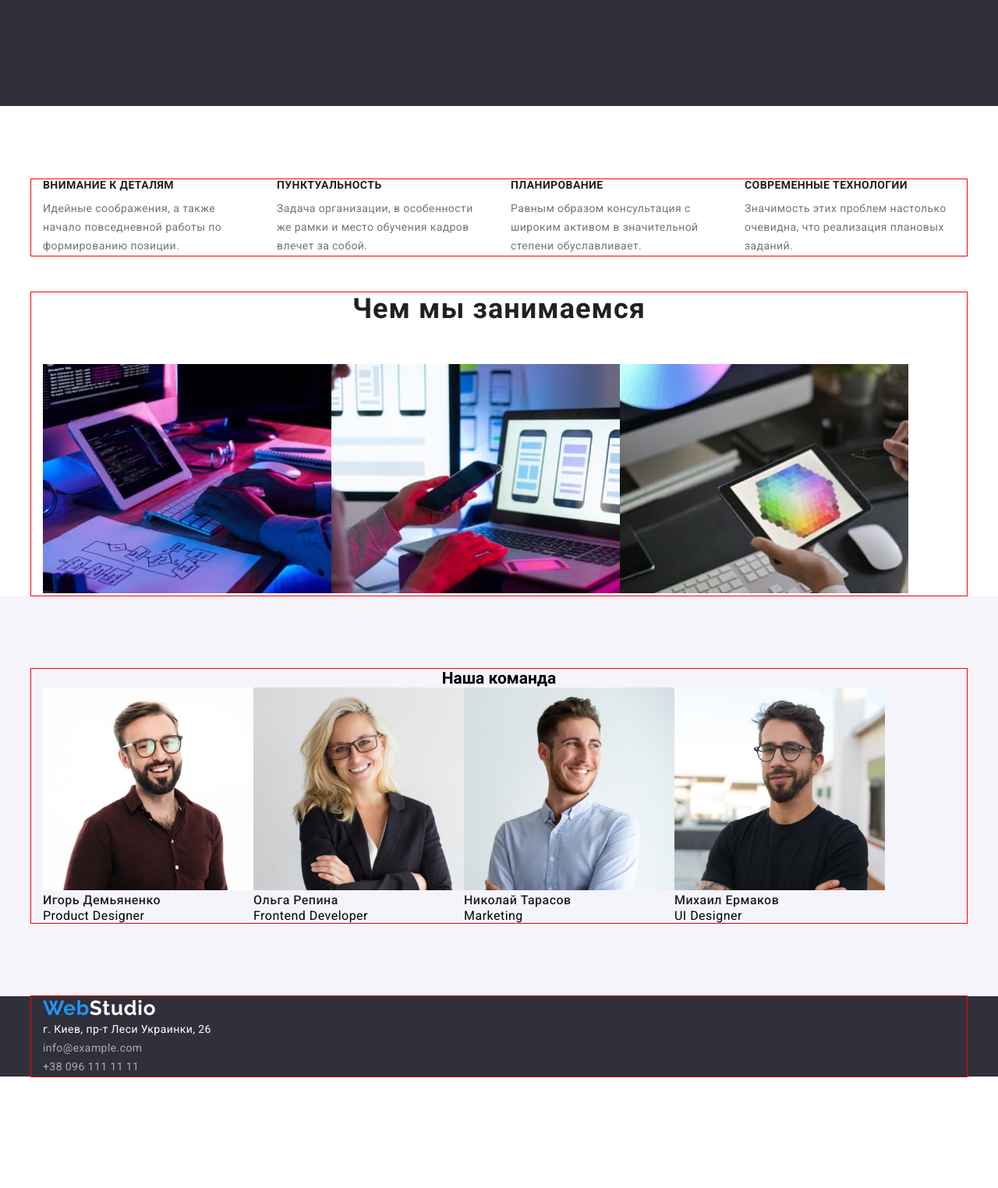
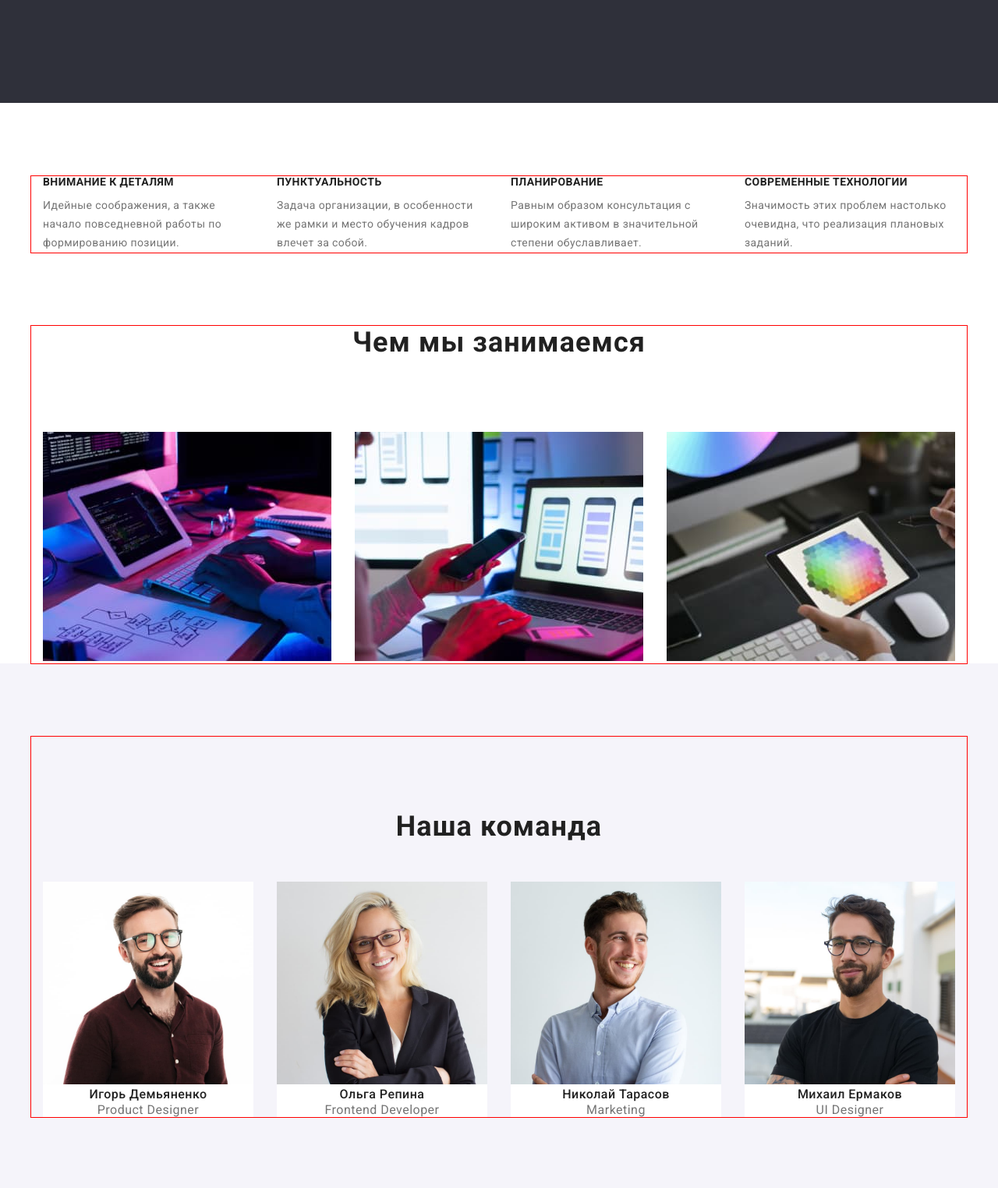
Before and after one commit to dmstepanuik/hw-3, a plain HTML site: page index.html in a window 1280 px wide. Shown: the part 560-2084 px from the top of the page at 78% size. Before the commit the page ends 2029 px from the top, so only its background shows below. Drawn offline with nearby package versions, Linux system fonts and the light colour scheme.

Commit message:
add css 8

```diff
--- a/css/styles.css
+++ b/css/styles.css
@@ -43,18 +43,7 @@ body {
   outline: 1px solid red;
 }
 
-.visually-hidden {
-  position: absolute;
-  white-space: nowrap;
-  width: 1px;
-  height: 1px;
-  overflow: hidden;
-  border: 0;
-  padding: 0;
-  clip: rect(0 0 0 0);
-  clip-path: inset(50%);
-  margin: -1px;
-}
+
 /* ----------------HEADER------------- */
 
 .header-nav{
@@ -195,7 +184,8 @@ margin-right: 50px;
 .hero-btn {
   background: var(--accent-color);
   border-radius: 4px;
-  padding: 10px; 32px;
+  border: none;
+  padding: 10px 32px;
   min-width: 200px;
   margin: 0 auto;
   display: block;
@@ -206,9 +196,30 @@ margin-right: 50px;
   display: flex;
   list-style: none;
   justify-content: center;
-  padding-bottom: 56px;
+  padding-bottom: 50px;
 }
 
+.visually-hidden {
+  position: absolute;
+  white-space: nowrap;
+  width: 1px;
+  height: 1px;
+  overflow: hidden;
+  border: 0;
+  padding: 0;
+  clip: rect(0 0 0 0);
+  clip-path: inset(100%);
+  overflow:hidden;
+}
+
+.work-item:not(last-child) {
+margin-right: 8px;
+}
+li >.all{
+  color: var(--main-title-color);
+  background-color: var(--second-title-color);
+
+}
 .work-btn-current {
   font-family: inherit;
   cursor: pointer;
@@ -247,15 +258,16 @@ margin-right: 50px;
 }
 
 /* portfolio projects */
+
+
 .project-item {
   background-color: var(--main-title-color);
   border: 1px solid var(--main-title-color)
-  width: 370px;
-  height: 404px;
-  flex-basis: calc(100 / 3 - 30px);
+  flex-basis: calc(100% / 3 - 30px);
   margin-left: 30px;
   margin-bottom: 30px;
 }
+
 .list-project {
   display: flex;
   flex-wrap: wrap;
@@ -289,7 +301,7 @@ margin-right: 50px;
 
 .characteristics {
   padding-top: 94px;
-  padding-bottom: 47px;
+  padding-bottom: 94px;
 }
 .characteristics-title {
   font-weight: 700;
@@ -326,12 +338,20 @@ margin-right: 50px;
   text-align: center;
   letter-spacing: 0.03em;
   color: var(--forth-title-color);
-  margin-bottom: 50px;
+  padding-bottom: 94px;
 }
+.about-item:first-child{
+  margin-right: 30px;
+}
+
+.about-item:not(:last-child){
+  margin-right: 30px;
+}
+
 .about-list {
   list-style: none;
   display: flex;
-}
+  }
 .work-list {
   list-style: none;
 }
@@ -343,8 +363,16 @@ margin-right: 50px;
 /* ---------------TEAM--------------- */
 
 .team-title {
-  text-align: center
+  font-weight: 700;
+  font-size: 36px;
+  line-height: 1.17;
+  text-align: center;
+  letter-spacing: 0.03em;
+  color: var(--forth-title-color);
+  padding-top: 94px;
+  padding-bottom: 50px;
 }
+
 .title {
   font-weight: 700;
   font-size: 36px;
@@ -354,22 +382,43 @@ margin-right: 50px;
   color: var(--forth-title-color);
 }
 .team-name {
+  font-family: inherit;
+  font-style: normal;
   font-weight: 500;
   font-size: 16px;
   line-height: 1.17;
+  text-align: center;
   letter-spacing: 0.03em;
   color: var(--forth-title-color);
 }
 .team-list {
   list-style: none;
   display: flex;
-  }
-  .team-list > .item:nth-child(3n){
-    }
+}
+
+.text{
+font-family:inherit;
+font-style: normal;
+font-weight: 400;
+font-size: 16px;
+line-height: 19px;
+text-align: center;
+letter-spacing: 0.03em;
+color:var(--third-title-color);
+}
+
+.team-item:first-child{
+margin-right: 30px;
+}
+.team-item:not(:last-child){
+margin-right: 30px;
+}
+
 .team-item {
   font-size: 16px;
   line-height: 1.19;
   letter-spacing: 0.03em;
+  background-color: var(--btn-color);
  }
 .team {
   background-color: #f5f4fa;
@@ -381,13 +430,14 @@ margin-right: 50px;
   background-color: var(--second-title-color);
   }
 .footer-title {
+  font-family: 'Raleway', sans-serif;
+  font-style: normal;
+  font-weight: 700;
+  font-size: 26px;
+  line-height: 1.19;
+  letter-spacing: 0.03em;
+  text-decoration: none;
   color: var(--main-title-color);
-  padding-top: 60px;
-  padding-bottom: 161px;
-}
-.footer-link:hover,
-.footer-link:focus {
-  color: var(--accent-color);
 }
 .footer-link {
   font-family: 'Raleway', sans-serif;
@@ -398,8 +448,10 @@ margin-right: 50px;
   letter-spacing: 0.03em;
   text-decoration: none;
   color: var(--accent-color);
+  display: block;
+  padding-top: 60px;
+  padding-bottom: 20px;
 }
-
 .contacts-item {
   list-style: none;
   text-decoration: none;
@@ -409,7 +461,8 @@ margin-right: 50px;
   line-height: 1.71;
   letter-spacing: 0.03em;
   color: var(--main-title-color);
-}
+  padding-bottom: 9px;}
+
 .contacts-link {
   text-decoration: none;
   font-weight: 400;
@@ -417,4 +470,4 @@ margin-right: 50px;
   line-height: 1.71;
   letter-spacing: 0.03em;
   color: rgba(255, 255, 255, 0.6);
-}
+  padding-bottom: 60px;}
--- a/index.html
+++ b/index.html
@@ -108,23 +108,31 @@
               width="270"
               height="260"
             />
+            <div>
             <h3 class="team-name">Игорь Демьяненко</h3>
             <p lang="en" class="text">Product Designer</p>
+          </div>
           </li>
           <li class="team-item">
             <img src="./img/masters_img2.jpg" alt="Frontend Developer" width="270" height="260" />
+            <div>
             <h3 class="team-name">Ольга Репина</h3>
             <p lang="en" class="text">Frontend Developer</p>
+          </div>
           </li>
           <li class="team-item">
             <img src="./img/masters_img3.jpg" alt="Marketing" width="270" height="260" />
+            <div>
             <h3 class="team-name">Николай Тарасов</h3>
             <p lang="en" class="text">Marketing</p>
+          </div>
           </li>
           <li class="team-item">
             <img src="./img/masters_img4.jpg" alt="UI Designer" width="270" height="260" />
+          <div>
             <h3 class="team-name">Михаил Ермаков</h3>
             <p lang="en" class="text">UI Designer</p>
+          </div>
           </li>
         </ul>
         </div>
```
Also changed, not shown: portfolio.html (+18 -0 lines).
